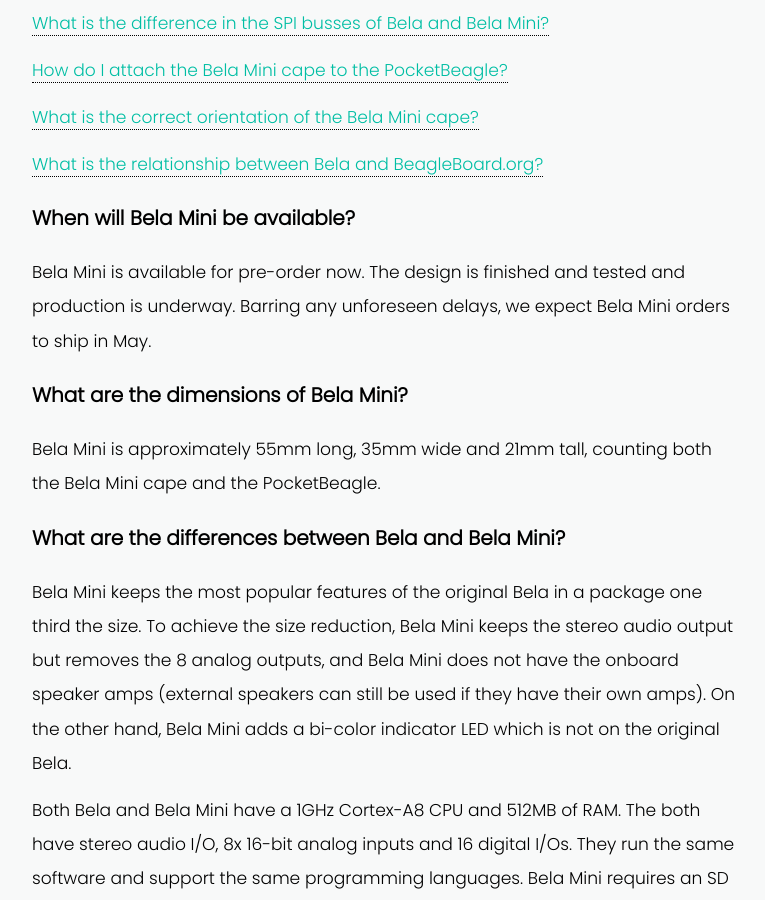
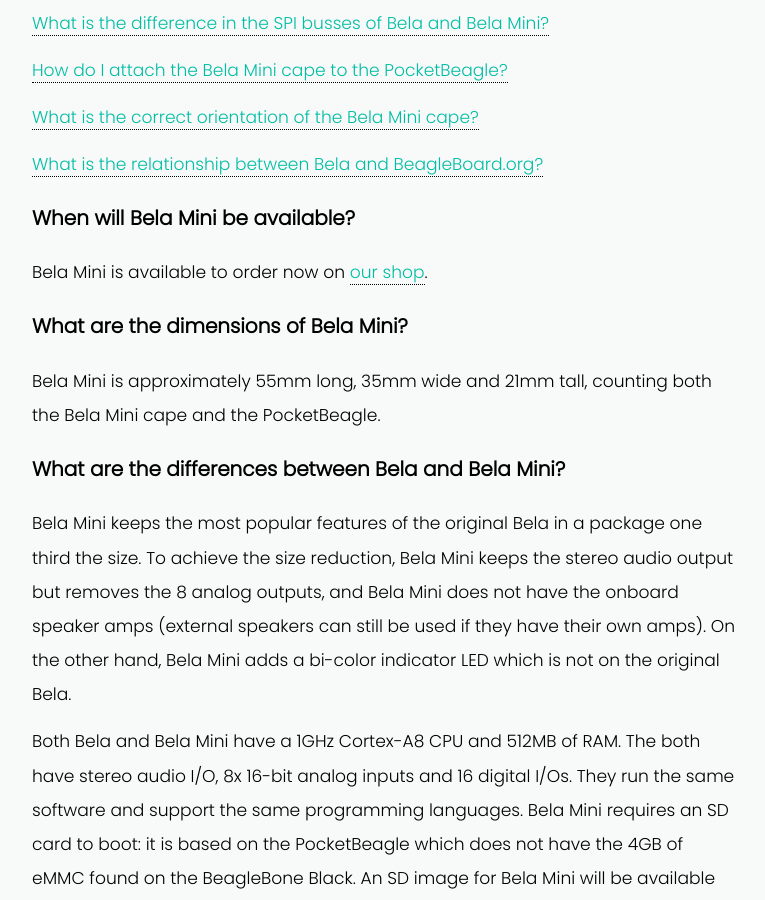
Before and after one commit to BelaPlatform/bela_newBlog, a Jekyll site: the page built from docs/_posts/2018-02-22-bela-mini-launch.markdown, in a window 1280 px wide and 900 px high, scrolled down 4219 px. Shown: the whole window, without its empty margins (256-1021 px from the left). Built offline with Jekyll 4.4.1, drawn with Linux system fonts in a browser that asks for light colours; nearby versions of some CDN libraries; some of the changed lines change nothing that is shown.

Commit message:
And another couple of old links to pre-order stock

```diff
--- a/docs/_posts/2018-02-22-bela-mini-launch.markdown
+++ b/docs/_posts/2018-02-22-bela-mini-launch.markdown
@@ -27,8 +27,8 @@
 ## Tech specs
 
 Bela Mini is based on the [PocketBeagle](http://beagleboard.org/pocket) "key-fob computer", an ultra-tiny open-source computer. It has stereo audio I/O, 8x 16-bit analog inputs and 16 digital I/O.
-The [Bela Mini starter kit](https://shop.bela.io/bela-mini-starter-kit-preorder) comes with the board pre-soldered to the PocketBeagle and an SD card, so that you can get started straight away.
-If you choose the [Bela Mini cape](https://shop.bela.io/bela-mini-cape-preorder) and provide your own PocketBeagle, then the cape can be installed on the Pocket Beagle by inserting into upward-facing pin headers, or soldering directly to the board.
+The [Bela Mini starter kit](https://shop.bela.io/bela-mini/bela-mini-starter-kit) comes with the board pre-soldered to the PocketBeagle and an SD card, so that you can get started straight away.
+If you choose the [Bela Mini cape](https://shop.bela.io/bela-mini/bela-mini-cape) and provide your own PocketBeagle, then the cape can be installed on the Pocket Beagle by inserting into upward-facing pin headers, or soldering directly to the board.
 
 {% include single-image.html fileName="bela-mini-launch/blog_scale.jpg" %}
 
@@ -75,7 +75,7 @@
 
 ### When will Bela Mini be available?
 
-Bela Mini is available for pre-order now. The design is finished and tested and production is underway. Barring any unforeseen delays, we expect Bela Mini orders to ship in May.
+Bela Mini is available to order now on [our shop](https://shop.bela.io/bela-mini).
 
 
 ### What are the dimensions of Bela Mini?
```
